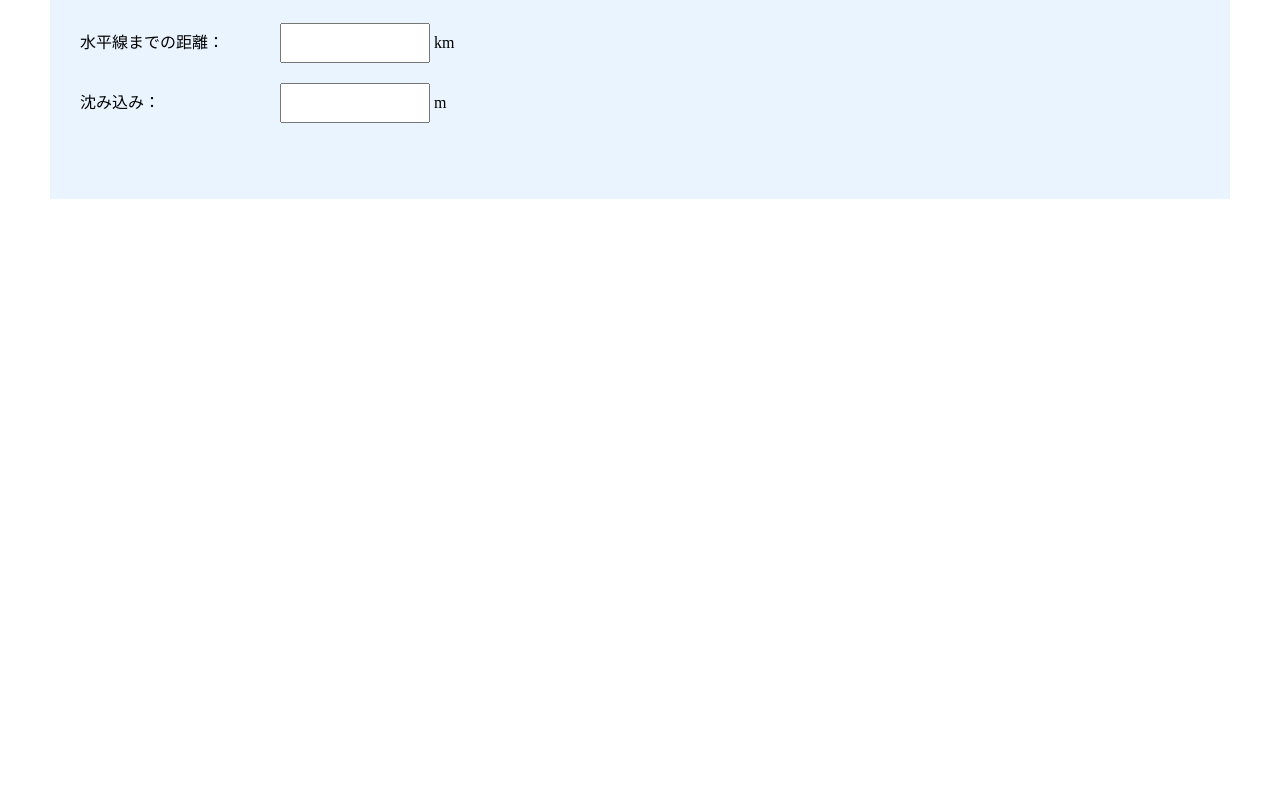
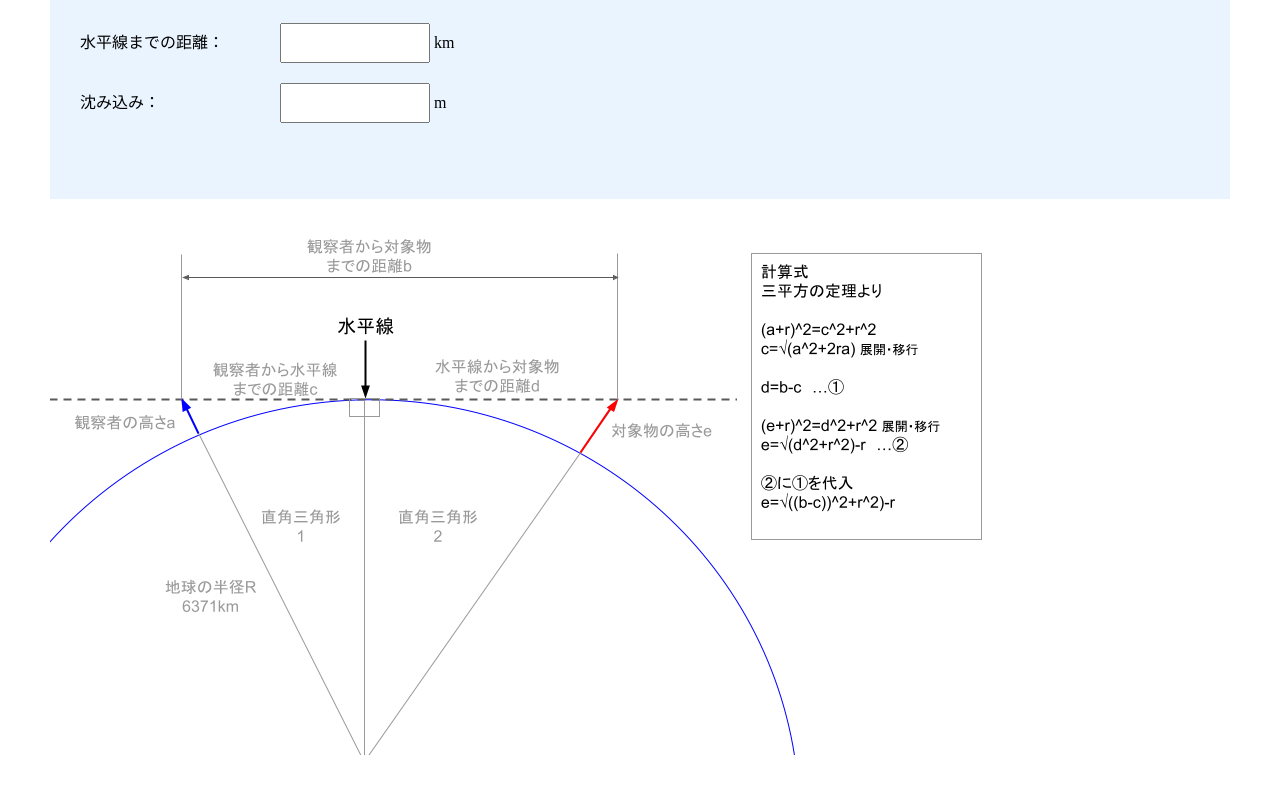
Before and after one commit to luvsci/earth-curve, a plain HTML site: page index.html in a window 1280 px wide. Shown: the part 460-1254 px from the top of the page. Before the commit the page ends 800 px from the top, so only its background shows below. Drawn offline with Linux system fonts and the light colour scheme.

Commit message:
Update index.html

```diff
--- a/index.html
+++ b/index.html
@@ -90,6 +90,7 @@ form dl dd {
       }
 </script>
 
+<img src="curve-calculation.png">
 
 </body>
 </html>
```
